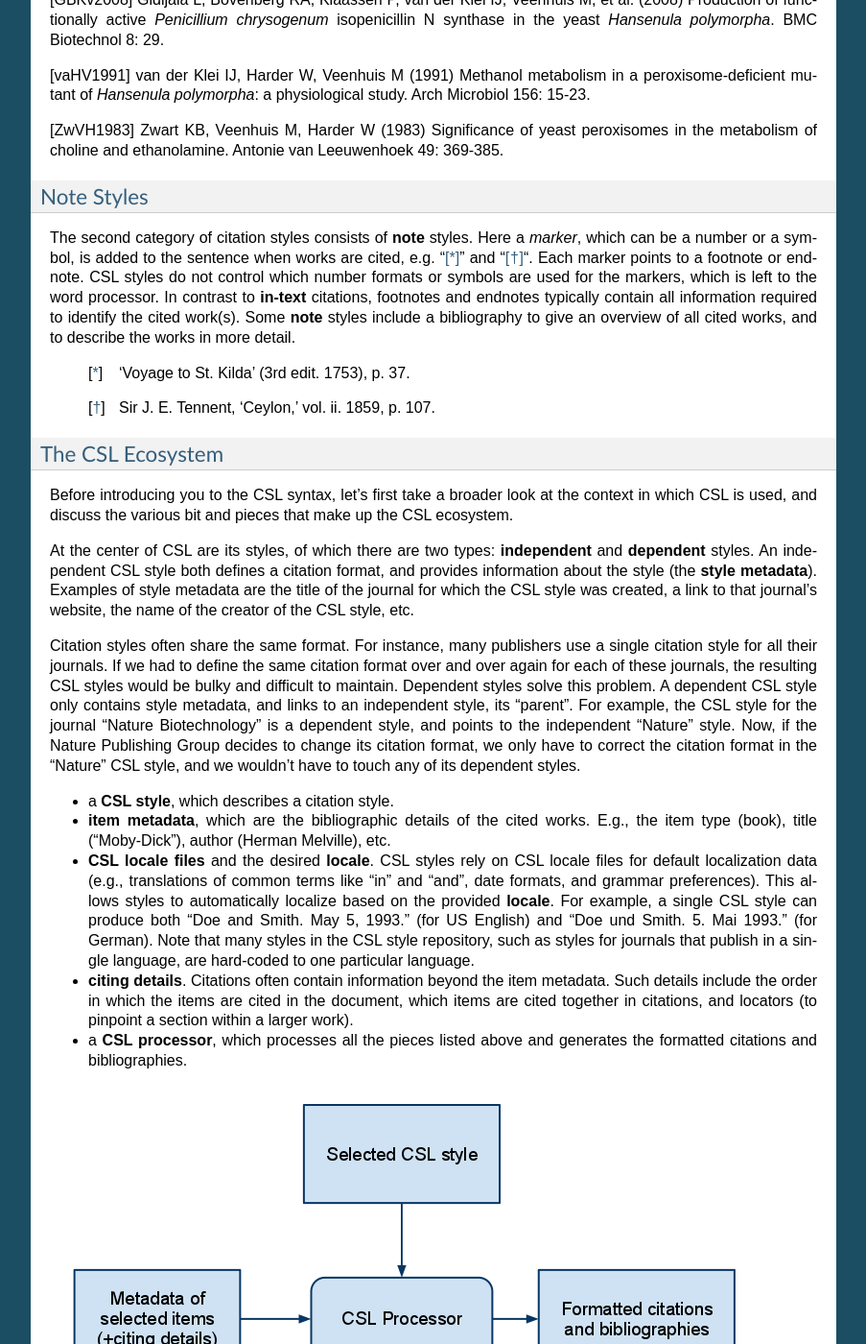
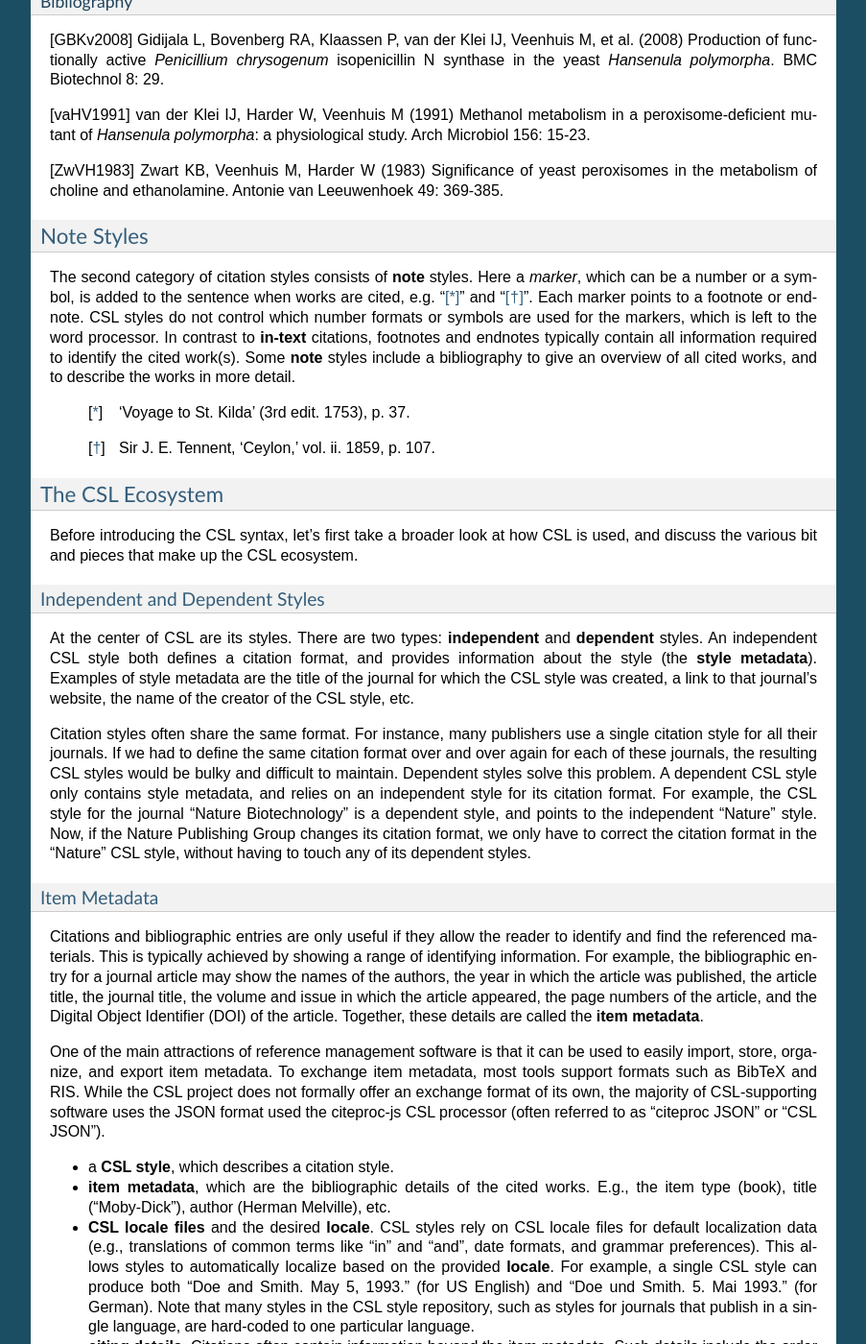
Before and after one commit to rmzelle/writing, a Sphinx documentation site: the page built from docs/primer.rst, in a window 1280 px wide and 1400 px high, scrolled down 2611 px. Shown: the whole window at 96% size, without its empty margins (198-1101 px from the left). Built offline with Sphinx 7.4.7, drawn with Linux system fonts in a browser that asks for light colours; some of the changed text lies outside the part shown.

Commit message:
Work on primer

```diff
--- a/docs/primer.rst
+++ b/docs/primer.rst
@@ -90,7 +90,7 @@ Bibliography
 Note Styles
 ^^^^^^^^^^^
 
-The second category of citation styles consists of **note** styles. Here a *marker*, which can be a number or a symbol, is added to the sentence when works are cited, e.g. "[*]_" and \ "[*]_\ ". Each marker points to a footnote or endnote. CSL styles do not control which number formats or symbols are used for the markers, which is left to the word processor. In contrast to **in-text** citations, footnotes and endnotes typically contain all information required to identify the cited work(s). Some **note** styles include a bibliography to give an overview of all cited works, and to describe the works in more detail.
+The second category of citation styles consists of **note** styles. Here a *marker*, which can be a number or a symbol, is added to the sentence when works are cited, e.g. "[*]_" and "[*]_". Each marker points to a footnote or endnote. CSL styles do not control which number formats or symbols are used for the markers, which is left to the word processor. In contrast to **in-text** citations, footnotes and endnotes typically contain all information required to identify the cited work(s). Some **note** styles include a bibliography to give an overview of all cited works, and to describe the works in more detail.
 
     .. [*] 'Voyage to St. Kilda' (3rd edit. 1753), p. 37.
     .. [*] Sir J. E. Tennent, 'Ceylon,' vol. ii. 1859, p. 107.
@@ -98,11 +98,21 @@ The second category of citation styles consists of **note** styles. Here a *mark
 The CSL Ecosystem
 ^^^^^^^^^^^^^^^^^
 
-Before introducing you to the CSL syntax, let's first take a broader look at the context in which CSL is used, and discuss the various bit and pieces that make up the CSL ecosystem.
+Before introducing the CSL syntax, let's first take a broader look at how CSL is used, and discuss the various bit and pieces that make up the CSL ecosystem.
 
-At the center of CSL are its styles, of which there are two types: **independent** and **dependent** styles. An independent CSL style both defines a citation format, and provides information about the style (the **style metadata**). Examples of style metadata are the title of the journal for which the CSL style was created, a link to that journal's website, the name of the creator of the CSL style, etc.
+Independent and Dependent Styles
+''''''''''''''''''''''''''''''''
 
-Citation styles often share the same format. For instance, many publishers use a single citation style for all their journals. If we had to define the same citation format over and over again for each of these journals, the resulting CSL styles would be bulky and difficult to maintain. Dependent styles solve this problem. A dependent CSL style only contains style metadata, and links to an independent style, its "parent". For example, the CSL style for the journal "Nature Biotechnology" is a dependent style, and points to the independent "Nature" style. Now, if the Nature Publishing Group decides to change its citation format, we only have to correct the citation format in the "Nature" CSL style, and we wouldn't have to touch any of its dependent styles.
+At the center of CSL are its styles. There are two types: **independent** and **dependent** styles. An independent CSL style both defines a citation format, and provides information about the style (the **style metadata**). Examples of style metadata are the title of the journal for which the CSL style was created, a link to that journal's website, the name of the creator of the CSL style, etc.
+
+Citation styles often share the same format. For instance, many publishers use a single citation style for all their journals. If we had to define the same citation format over and over again for each of these journals, the resulting CSL styles would be bulky and difficult to maintain. Dependent styles solve this problem. A dependent CSL style only contains style metadata, and relies on an independent style for its citation format. For example, the CSL style for the journal "Nature Biotechnology" is a dependent style, and points to the independent "Nature" style. Now, if the Nature Publishing Group changes its citation format, we only have to correct the citation format in the "Nature" CSL style, without having to touch any of its dependent styles.
+
+Item Metadata
+'''''''''''''
+
+Citations and bibliographic entries are only useful if they allow the reader to identify and find the referenced materials. This is typically achieved by showing a range of identifying information. For example, the bibliographic entry for a journal article may show the names of the authors, the year in which the article was published, the article title, the journal title, the volume and issue in which the article appeared, the page numbers of the article, and the Digital Object Identifier (DOI) of the article. Together, these details are called the **item metadata**.
+
+One of the main attractions of reference management software is that it can be used to easily import, store, organize, and export item metadata. To exchange item metadata, most tools support formats such as BibTeX and RIS. While the CSL project does not formally offer an exchange format of its own, the majority of CSL-supporting software uses the JSON format used the citeproc-js CSL processor (often referred to as "citeproc JSON" or "CSL JSON").
 
 - a **CSL style**, which describes a citation style.
 
```
